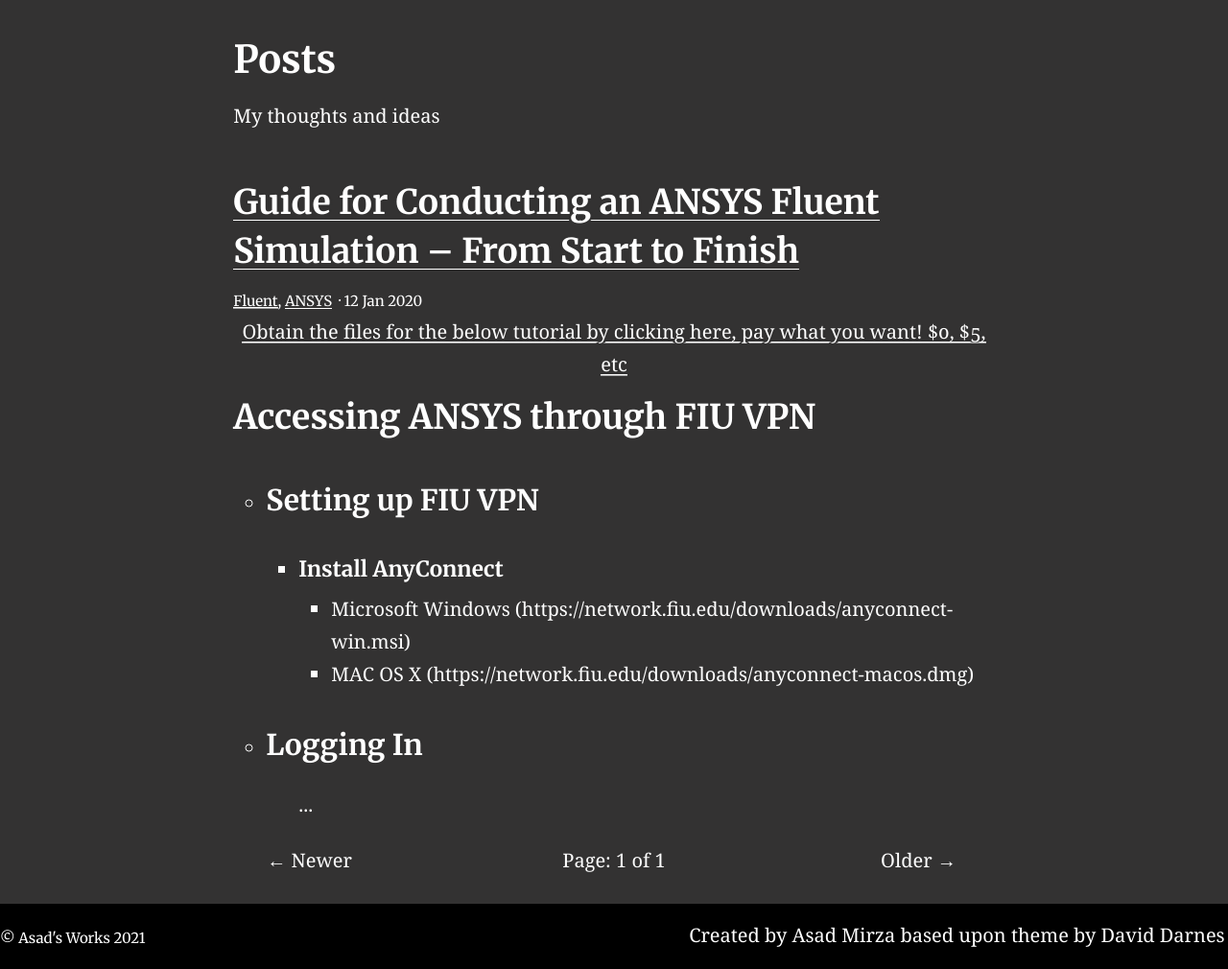
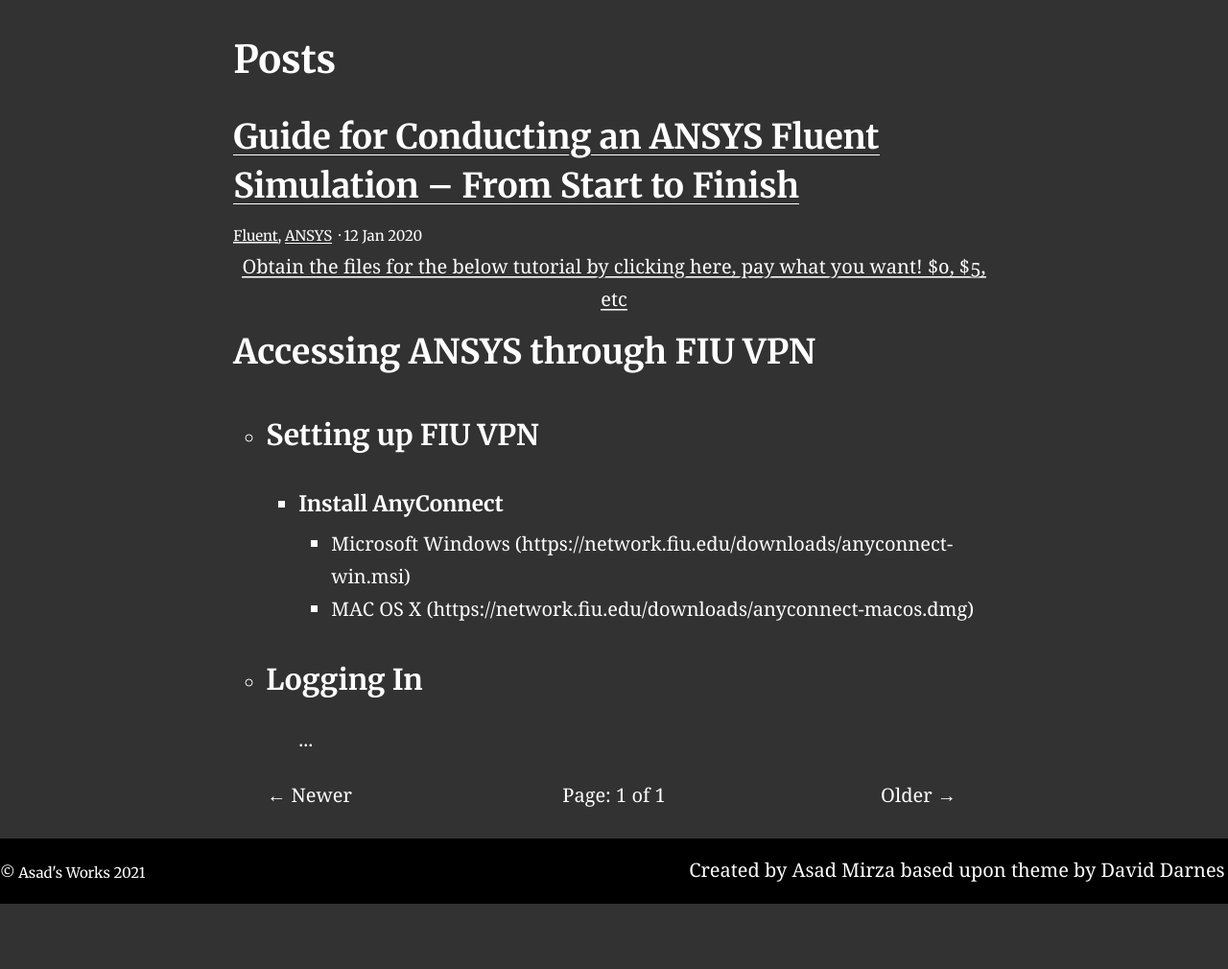
Before and after one commit to DThornz/Website, a Jekyll site: the page built from blog/index.html, in a window 1280 px wide. Shown: the part 424-1434 px from the top of the page at 96% size. Built offline with Jekyll 4.4.1, drawn with Linux system fonts in a browser that asks for light colours; the list of posts is cut into pages by our own code; after the commit the page ends 1366 px from its top, so only the background shows below that.

Commit message:
Edited blog flavour text

```diff
--- a/_config.yml
+++ b/_config.yml
@@ -64,7 +64,7 @@ collections:
   posts:
     title: Posts # Needed for Siteleaf
     output: true
-    description: "My thoughts and ideas" # The post list page content
+    description: "" # The post list page content
     feature_text: |
       Welcome to the blog
     feature_image: "https://picsum.photos/2560/600?image=866"
```
